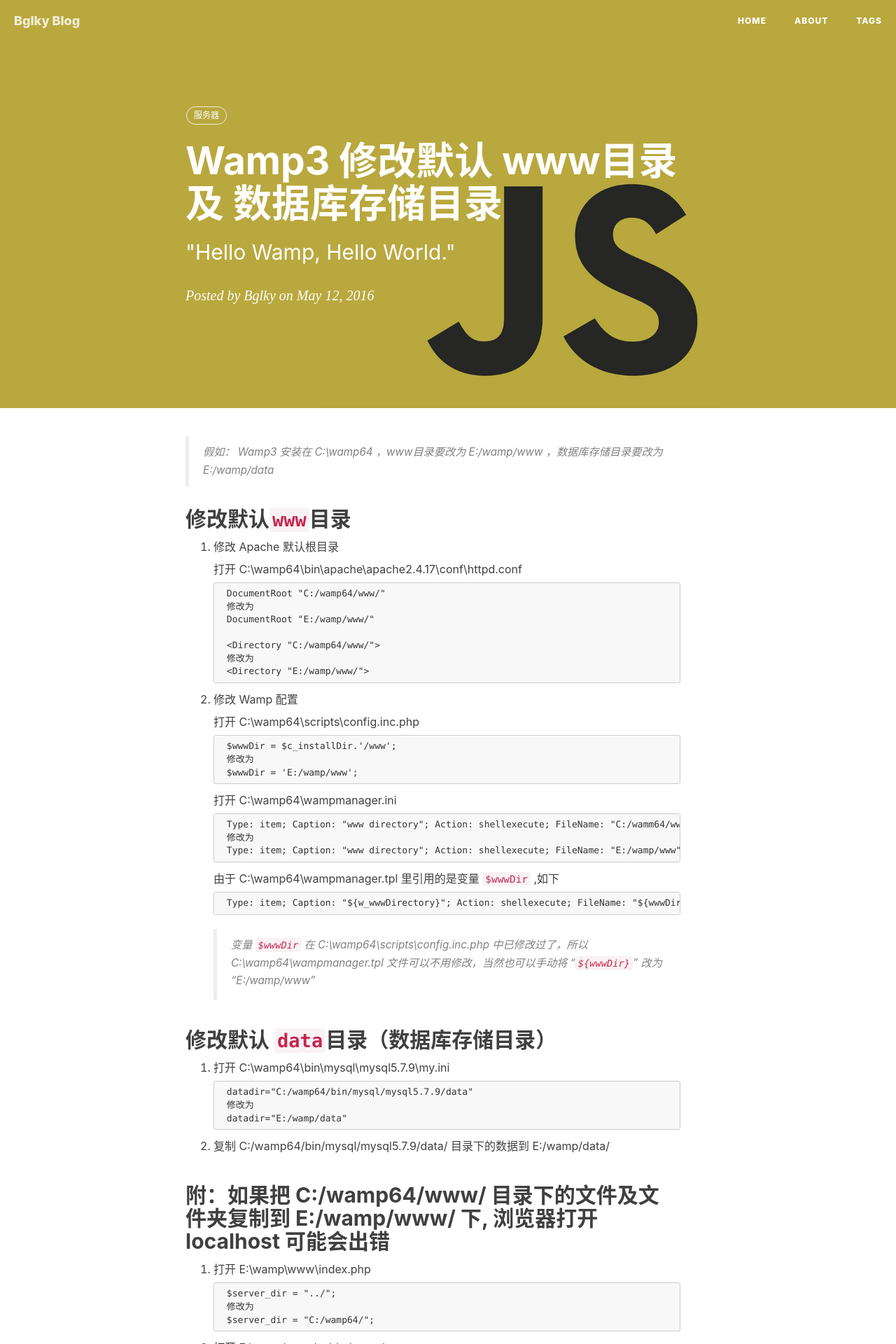
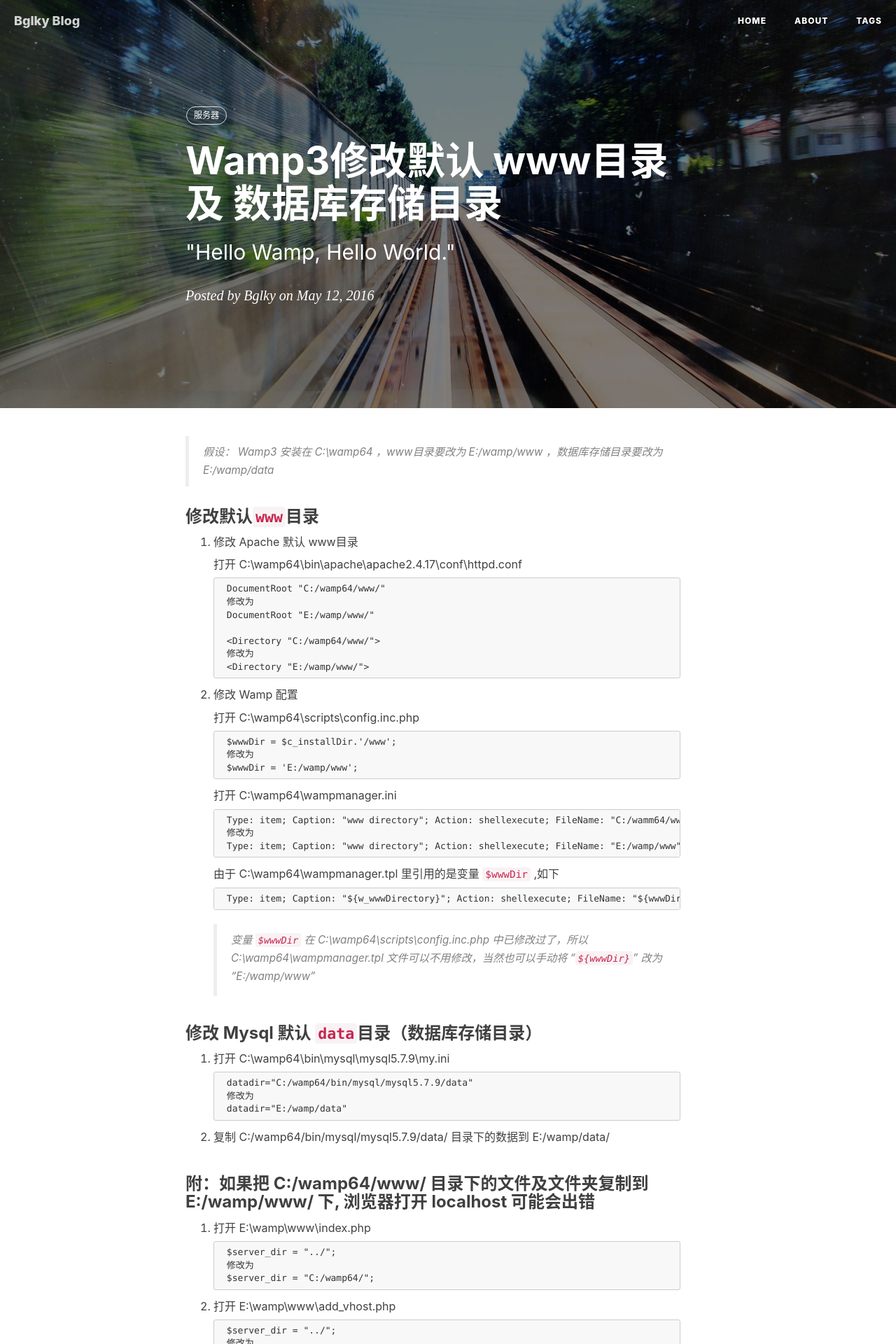
Before and after one commit to bglky/bglky.github.io, a Jekyll site: the page built from _posts/2016-05-12-hello-wamp.markdown, in a window 1280 px wide. Shown: the top 1920 px of the page at 70% size. Built offline with Jekyll 4.4.1, drawn with Linux system fonts in a browser that asks for light colours; nearby versions of some CDN libraries; comment, search, counter and statistics services are not loaded.

Commit message:
update blog

```diff
--- a/_posts/2016-05-12-hello-wamp.markdown
+++ b/_posts/2016-05-12-hello-wamp.markdown
@@ -1,20 +1,20 @@
 ---
 layout:     post
-title:      "Wamp3 修改默认 www目录 及 数据库存储目录"
+title:      "Wamp3修改默认 www目录 及 数据库存储目录"
 subtitle:   " \"Hello Wamp, Hello World.\" "
 date:       2016-05-12
 author:     "Bglky"
-header-img: "img/post-bg-js-version.jpg"
+header-img: "img/post-bg-2015.jpg"
 tags:
     - 服务器
 ---
 
 
-> 假如： Wamp3 安装在 C:\wamp64 ，www目录要改为 E:/wamp/www ，数据库存储目录要改为 E:/wamp/data
+> 假设： Wamp3 安装在 C:\wamp64 ，www目录要改为 E:/wamp/www ，数据库存储目录要改为 E:/wamp/data
 
-## 修改默认`www`目录
+### 修改默认`www`目录
 
-1. 修改 Apache 默认根目录
+1. 修改 Apache 默认 www目录
 
     打开 C:\wamp64\bin\apache\apache2.4.17\conf\httpd.conf
 
@@ -47,7 +47,7 @@
     > 变量 `$wwwDir` 在 C:\wamp64\scripts\config.inc.php 中已修改过了，所以 C:\wamp64\wampmanager.tpl 文件可以不用修改，当然也可以手动将 "`${wwwDir}`" 改为 "E:/wamp/www"
 
 
-## 修改默认 `data`目录（数据库存储目录）
+### 修改 Mysql 默认 `data`目录（数据库存储目录）
 
 1. 打开 C:\wamp64\bin\mysql\mysql5.7.9\my.ini
 
@@ -58,7 +58,7 @@
 2. 复制 C:/wamp64/bin/mysql/mysql5.7.9/data/ 目录下的数据到 E:/wamp/data/
 
 
-## 附：如果把 C:/wamp64/www/ 目录下的文件及文件夹复制到 E:/wamp/www/ 下,      浏览器打开 localhost 可能会出错
+### 附：如果把 C:/wamp64/www/ 目录下的文件及文件夹复制到 E:/wamp/www/ 下,      浏览器打开 localhost 可能会出错
 
 1. 打开 E:\wamp\www\index.php
 
```
